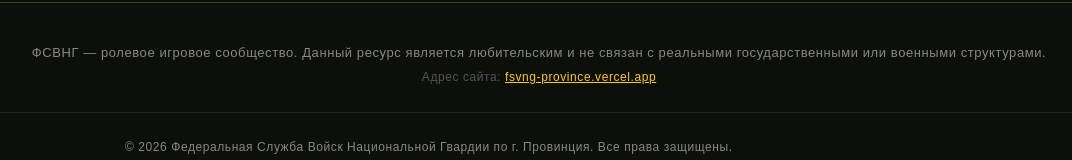
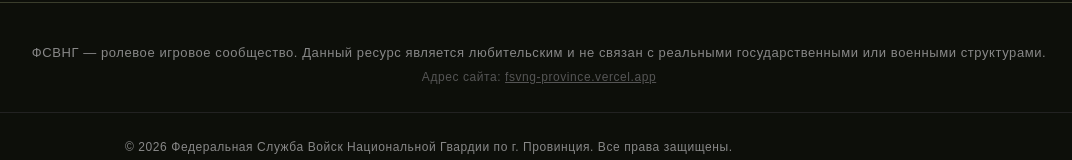
Before and after one commit to EbanytiyGriv/FSVNGProvince, a plain HTML site: page index.html in a window 1280 px wide. Shown: the part 4293-4453 px from the top of the page, without its empty margins (101-1173 px from the left). Drawn offline with nearby package versions, Linux system fonts and the light colour scheme.

Commit message:
Update index.html

```diff
--- a/index.html
+++ b/index.html
@@ -506,7 +506,8 @@
 
   <div style="text-align: center; color: #888888; font-size: 13px; line-height: 1.6; margin-bottom: 25px;">
     <p style="margin: 0 0 4px 0;">ФСВНГ — ролевое игровое сообщество. Данный ресурс является любительским и не связан с реальными государственными или военными структурами.</p>
-    <p style="margin: 0; color: #555555; font-size: 12px;">Адрес сайта: <a href="https://vercel.app" target="_blank" style="color: #ffcc00; text-decoration: underline;">fsvng-province.vercel.app</a>
+    <p style="margin: 0; color: #555555; font-size: 12px;">Адрес сайта: <a href="fsvng-province.vercel.app" target="_blank" class="footer-link">fsvng-province.vercel.app</a>
+</a>
 </p>
   </div>
 
```
